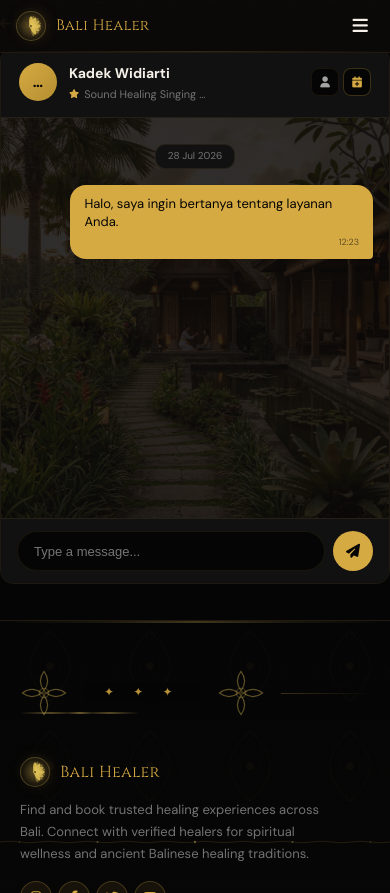
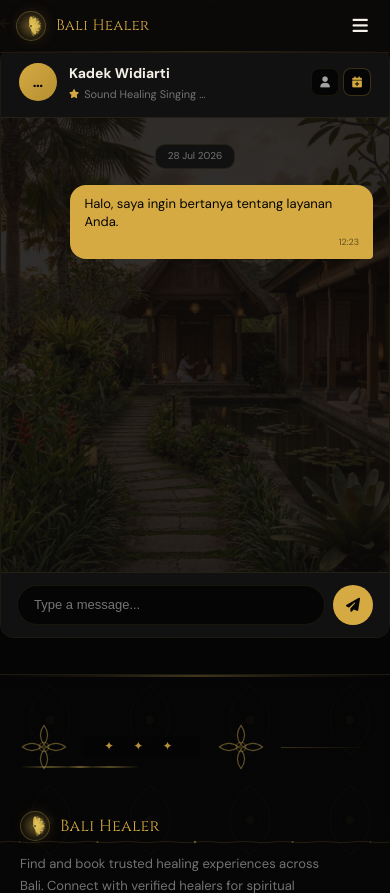
Before and after one commit to adityaputra99983/bisnis-2, a Django app: page /id/chat/healer/9/ in a window 390 px wide. Shown: the top 893 px of the page. Run offline with Django 5.2, Linux system fonts and the light colour scheme; a user stored in the database is signed in; data comes from the database, SQL or seed files in the repository.

Commit message:
update fitur

```diff
--- a/static/css/style.css
+++ b/static/css/style.css
@@ -3285,7 +3285,7 @@ section.section:nth-child(even)::before {
 .chat-container {
   background: var(--bg-card); border: 1px solid var(--border); border-radius: 14px;
   overflow: hidden; display: flex; flex-direction: column;
-  min-height: 520px;
+  height: 70vh; min-height: 500px; max-height: 800px;
 }
 .chat-header {
   display: flex; align-items: center; gap: 12px; padding: 14px 18px;
@@ -3314,7 +3314,6 @@ section.section:nth-child(even)::before {
   flex: 1; overflow-y: auto; padding: 16px; display: flex; flex-direction: column; gap: 6px;
   background: linear-gradient(rgba(12,10,9,0.85), rgba(12,10,9,0.85)), url("../images/bali_healer_hero.png") no-repeat center center;
   background-size: cover;
-  min-height: 400px; max-height: 520px;
 }
 .chat-date-divider {
   display: flex; align-items: center; justify-content: center; padding: 10px 0;
@@ -3437,7 +3436,6 @@ section.section:nth-child(even)::before {
 /* Mobile */
 @media (max-width: 768px) {
   .chat-sidebar { display: none !important; }
-  .chat-messages { max-height: 380px; }
   .chat-bubble { max-width: 85%; }
   .chat-header-actions { gap: 4px; }
   .chat-action-btn { width: 28px; height: 28px; font-size: 11px; }
```
